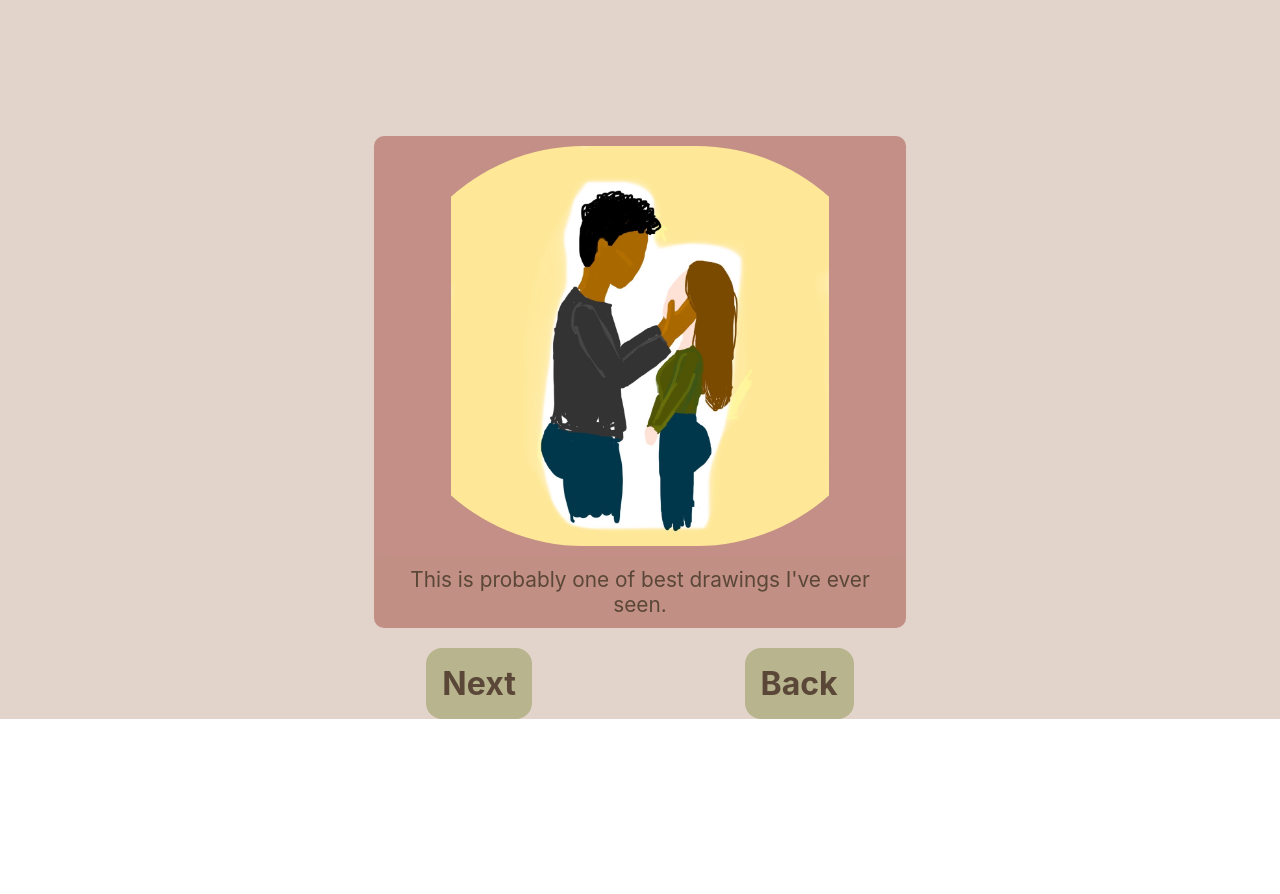
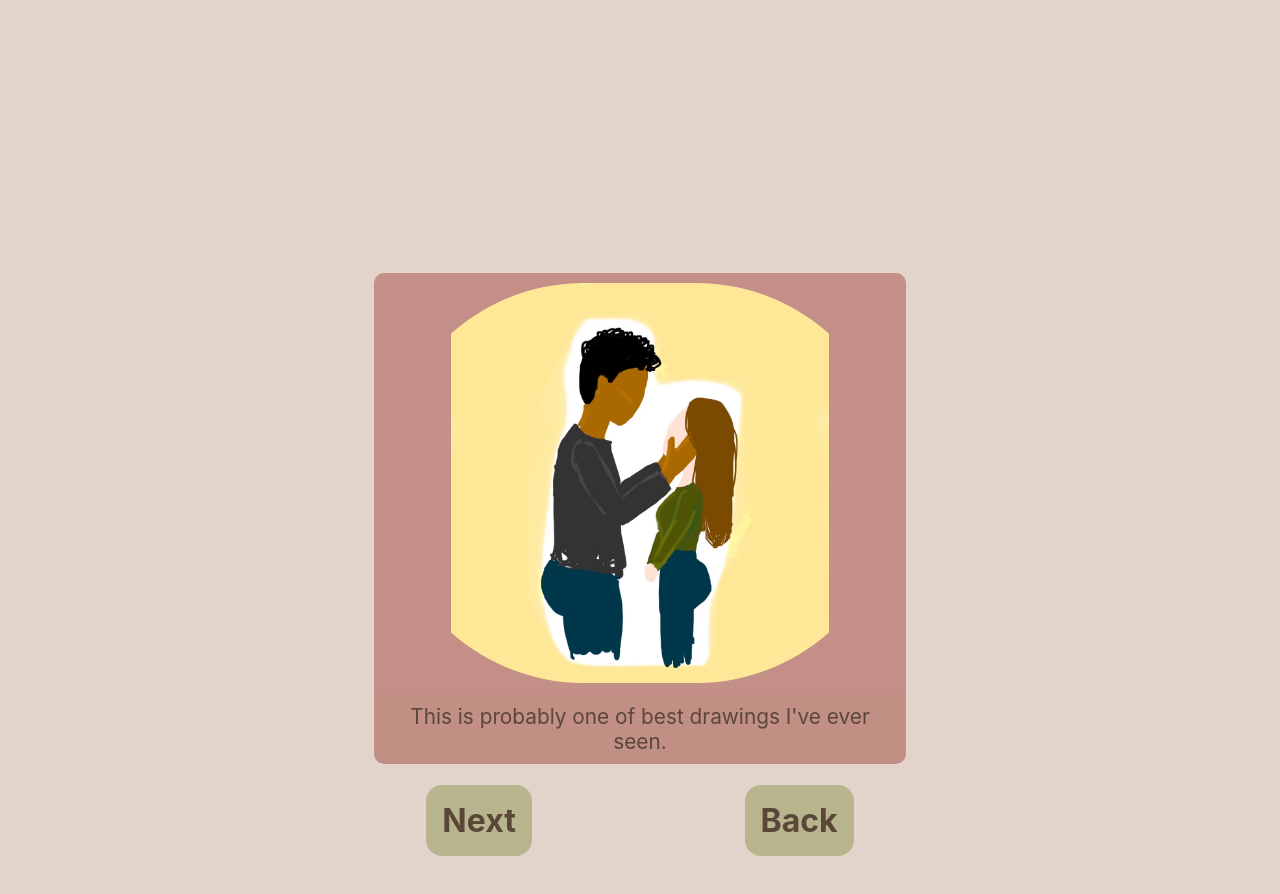
Before and after one commit to Marcellous11/lilli, a React (Create React App) app: page / in a window 1280 px wide. Shown: the part 600-1494 px from the top of the page. Before the commit the page ends 1319 px from the top, so only its background shows below. Built offline with nearby package versions, Linux system fonts and the light colour scheme.

Commit message:
changed hight of section 2

```diff
--- a/src/App.css
+++ b/src/App.css
@@ -10,6 +10,8 @@ html {
 .Section2 {
 	display: flex;
 	flex-direction: column;
+	height: 100vh;
+	justify-content: flex-end;
 }
 
 .notActive {
@@ -25,6 +27,7 @@ html {
 	display: flex;
 	width: 50%;
 	margin: 0 auto;
+	margin-bottom: 4rem;
 }
 
 .Btn-tag {
```
